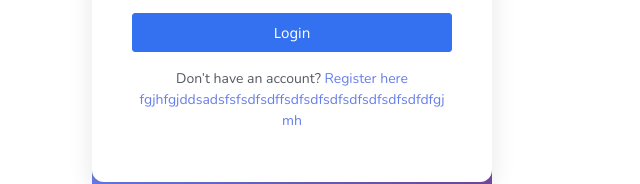
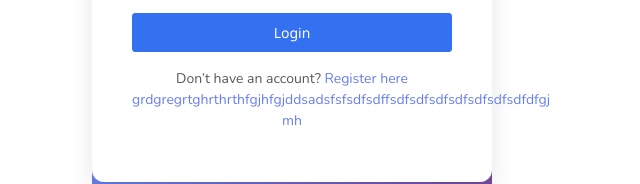
Before and after one commit to ravi94bit/shopnexa, a React (Vite) app: page /login in a window 1280 px wide. Shown: the part 453-637 px from the top of the page, without its empty margins (348-988 px from the left). Built offline with nearby package versions, Linux system fonts and the light colour scheme.

Commit message:
Add GitHub Actions CI/CD pipeline3

```diff
--- a/src/pages/Auth/Login.jsx
+++ b/src/pages/Auth/Login.jsx
@@ -60,7 +60,7 @@ const Login = () => {
         </form>
 
         <p className="switch-text">
-          Don’t have an account? <Link to="/register">Register here  fgjhfgjddsadsfsfsdfsdffsdfsdfsdfsdfsdfsdfsdfdfgj mh</Link>
+          Don’t have an account? <Link to="/register">Register here  grdgregrtghrthrthfgjhfgjddsadsfsfsdfsdffsdfsdfsdfsdfsdfsdfsdfdfgj mh</Link>
         </p>
       </div>
     </div>
```
